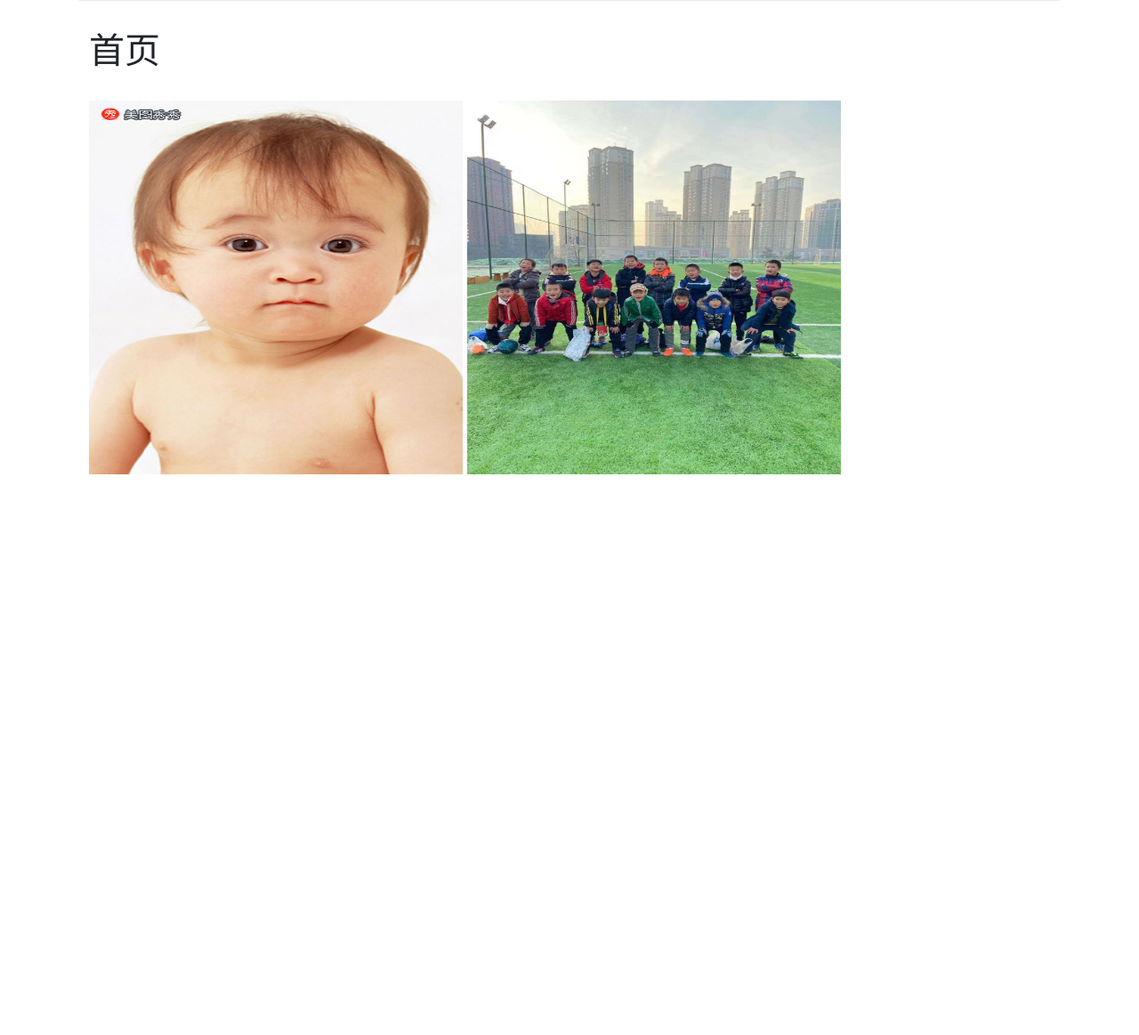
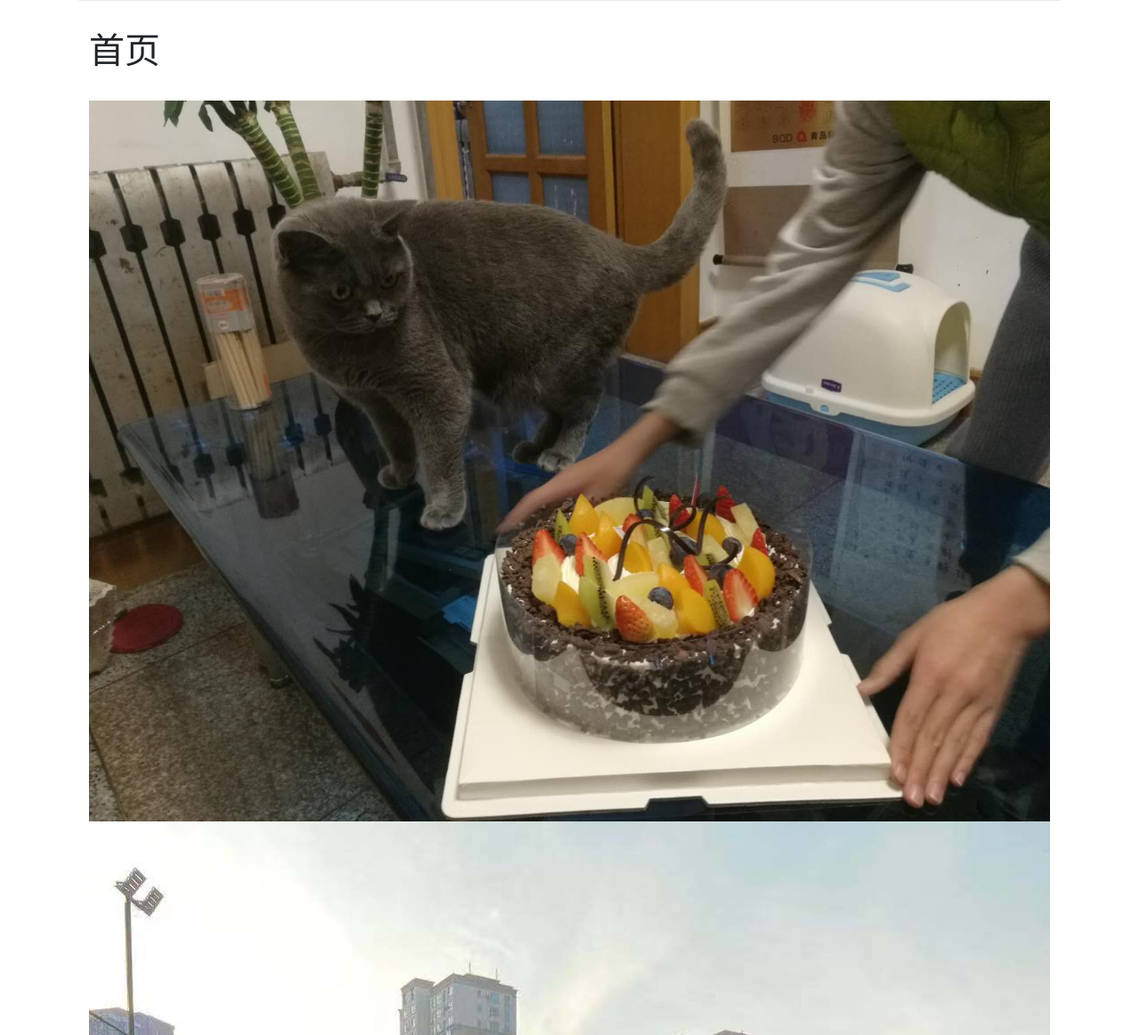
Before and after one commit to qdmacf/djapp02, a Django app: page /mdy/index in a window 1280 px wide. Shown: the part 409-1572 px from the top of the page at 89% size. Before the commit the page ends 942 px from the top, so only its background shows below. Run offline with Django 3.2, Linux system fonts and the light colour scheme.

Commit message:
公司电脑2月19日，大修猫第一，commits

```diff
--- a/maodiyi/templates/index.html
+++ b/maodiyi/templates/index.html
@@ -14,12 +14,9 @@
         <div class="col-sm">
             <h1> 首页 </h1>
             <br>
-            <a href="//www.baidu.com">
-                <img src="/static/cat.jpg" alt="美图秀秀" width="420" height="420" border="0">
-            </a>
-            <a href="//www.w3cschool.cc">
-                <img src="/media/ball.jpg" alt="足球训练" width="420" height="420" border="0">
-            </a>
+                <img src="/media/cat2.jpg" alt="猫第一的真容" width="1080" height="810" border="0">
+            <br>
+                <img src="/media/ball.jpg" alt="足球训练" width="1080" height="1400" border="0">
         </div>
 
     </div>
```
Also changed, not shown: media/cat2.jpg (added), static/cat.jpg (deleted).
